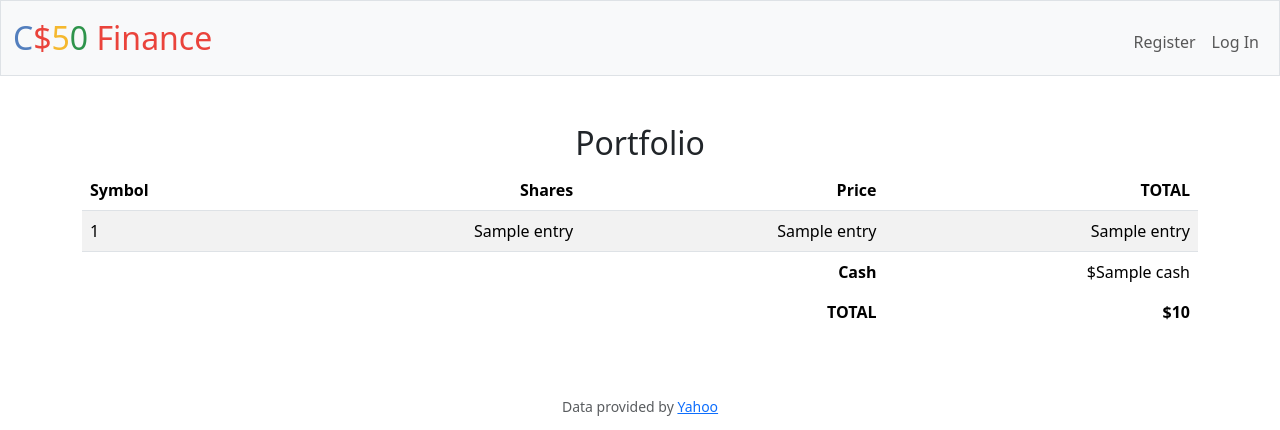
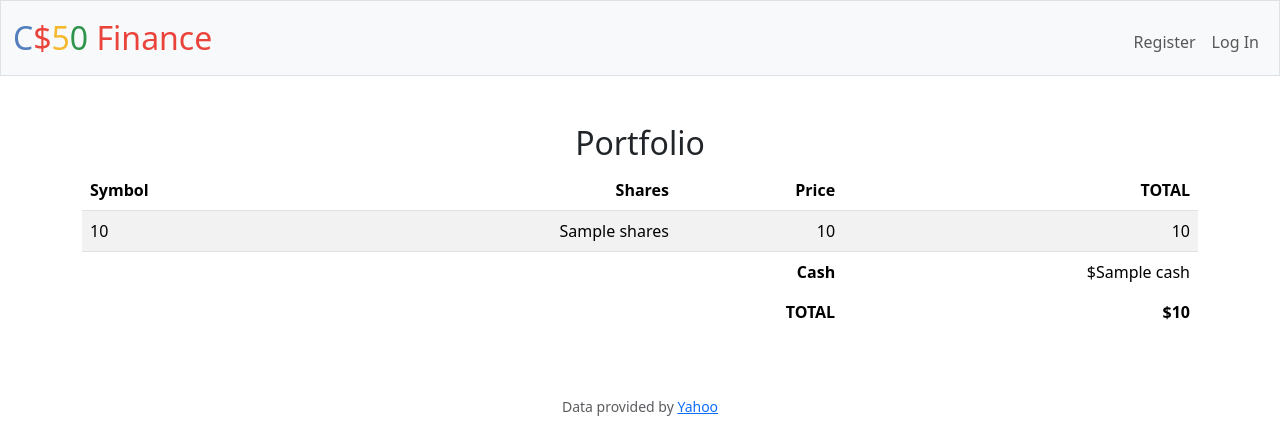
Before and after one commit to Ransometech/TrainMuscleFit, a Flask app: template finance/templates/index.html in a window 1280 px wide. Shown: the top 430 px of the page. Run offline with Flask 3, Linux system fonts and the light colour scheme; the template is opened without the code that fills it: most values are stand-ins (such as "Sample title", 1, 10 or a date in 2020); some libraries are stand-ins or nearby versions.

Commit message:
Fri, Jul 26, 2024, 2:24 PM +01:00

```diff
--- a/finance/app.py
+++ b/finance/app.py
@@ -64,17 +64,31 @@ def buy():
 
     if request.method == "POST":
         symbol = request.form.get("symbol")
-        shares = request.form.get("shares")
+        shares = int(request.form.get("shares"))
         get_quote = lookup(symbol)
         if get_quote is None:
             return apology("Invalid Symbol", 403)
 
-        total_shares = get_quote["price"] * int(shares)
-        print(type(total_shares), total_shares)
+        price = get_quote["price"]
+        total_cost = price * shares
 
-        flash('Bought' + symbol + "!")
-        return render_template("index.html", get_quote = get_quote)
+        # Assume user_id is obtained from session
+        user_id = session.get("user_id")
 
+        # Fetch user's current cash balance
+        user = db.execute("SELECT cash FROM users WHERE id = ?", user_id)
+        if not user or user[0]['cash'] < total_cost:
+            return apology("Insufficient funds", 403)
+
+        # Update the user's cash balance
+        db.execute("UPDATE users SET cash = cash - ? WHERE id = ?", total_cost, user_id)
+
+        # Insert the transaction into the portfolio table
+        db.execute("INSERT INTO portfolio (user_id, symbol, shares, price, total) VALUES (?, ?, ?, ?, ?)",
+                   user_id, symbol, shares, price, total_cost)
+
+        flash(f'Bought {shares} shares of {symbol}!')
+        return redirect(url_for('index'))
     else:
         return render_template("buy.html")
 
--- a/finance/templates/index.html
+++ b/finance/templates/index.html
@@ -18,10 +18,10 @@ Portfolio
     <tbody>
         {% for entry in portfolio %}
         <tr>
-            <td class="text-start">{{ entry[0] }}</td>
-            <td class="text-end">{{ entry[1] }}</td>
-            <td class="text-end">{{ entry[2] }}</td>
-            <td class="text-end">{{ entry[3] }}</td>
+            <td class="text-start">{{ entry.symbol }}</td>
+            <td class="text-end">{{ entry.shares }}</td>
+            <td class="text-end">{{ entry.price }}</td>
+            <td class="text-end">{{ entry.total }}</td>
         </tr>
         {% endfor %}
     </tbody>
```
